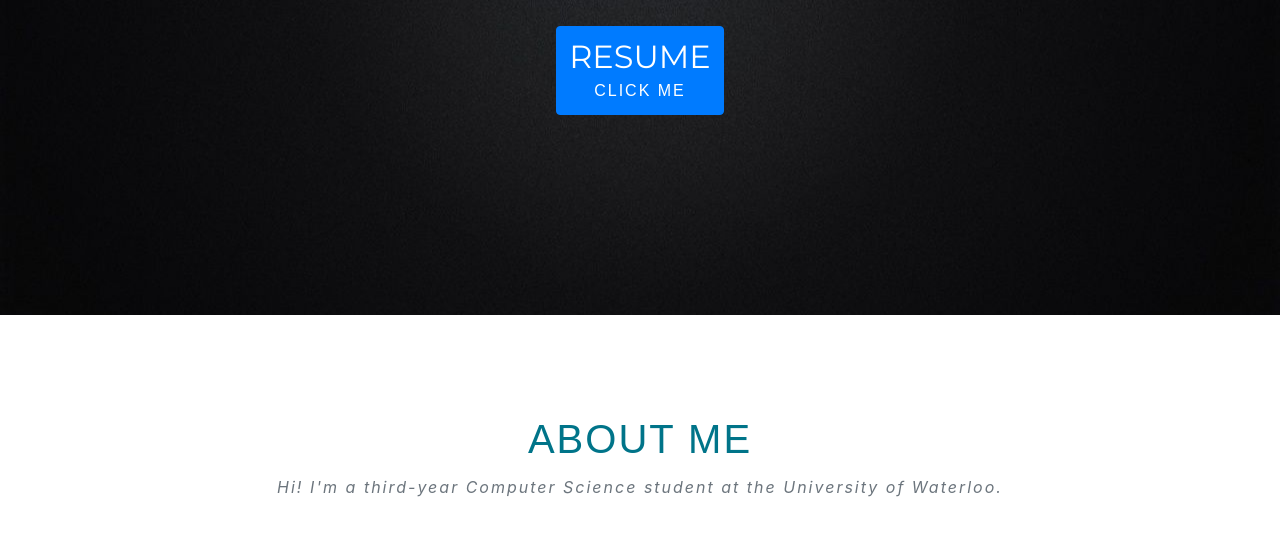
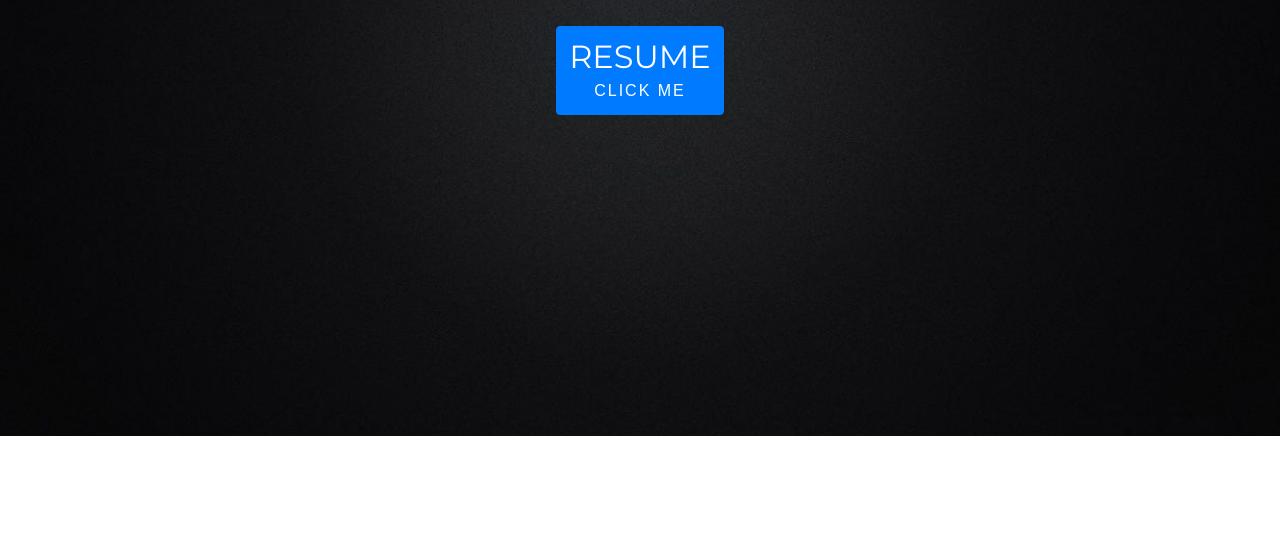
Before and after one commit to dakadabra/My-Site, a website with bundled scripts: page index.html in a window 1280 px wide. Shown: the part 364-909 px from the top of the page. Built offline with nearby package versions, Linux system fonts and the light colour scheme; a web font is replaced by a local one.

Commit message:
make landing page fullscreen

```diff
--- a/css/agency.css
+++ b/css/agency.css
@@ -176,7 +176,8 @@ header.masthead {
   background-repeat: no-repeat;
   background-attachment: scroll;
   background-position: center center;
-  background-size: cover
+  background-size: cover;
+  height: 100vh;
 }
 
 @media (min-width:0px) {
```
Also changed, not shown: 1 other file.
